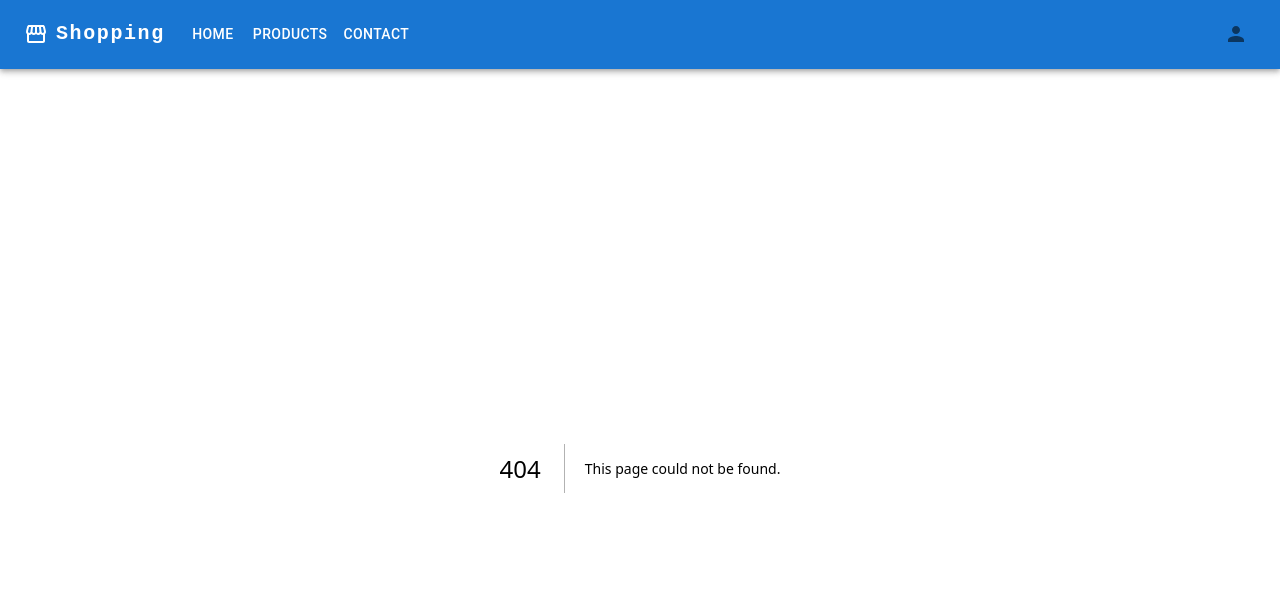
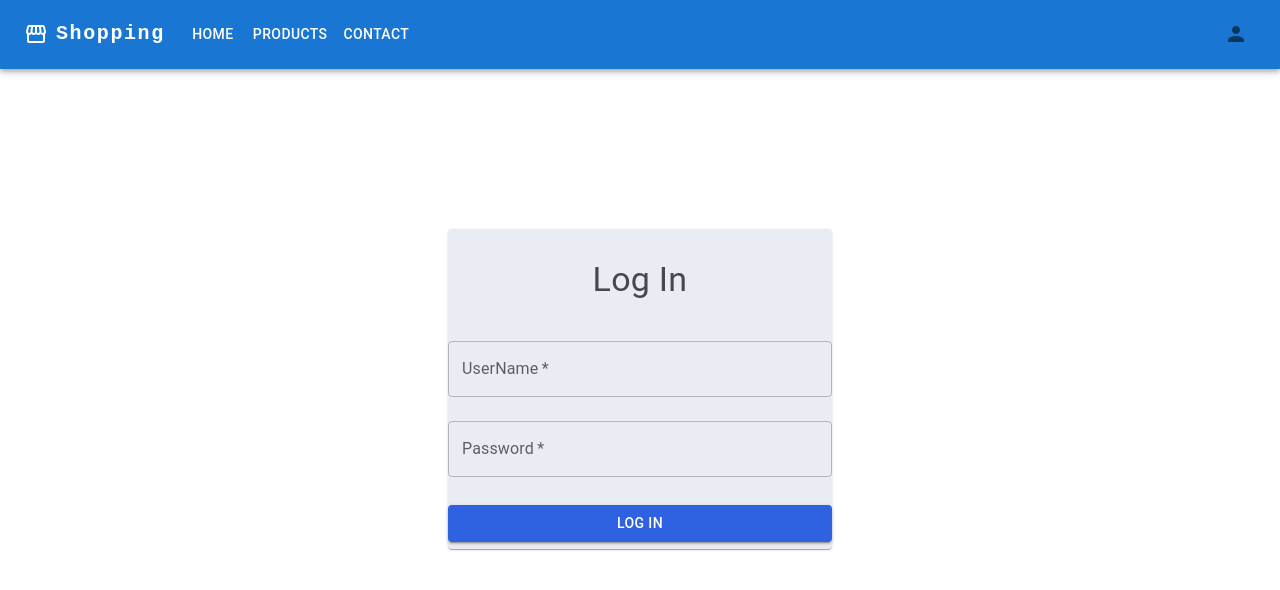
Before and after one commit to xinRan1/eCommerce_next_js, a Next.js app: page /login in a window 1280 px wide. Before the commit this address had no page. Shown: the top 590 px of the page. Built offline with nearby package versions, Linux system fonts and the light colour scheme.

Commit message:
added login

```diff
--- /dev/null
+++ b/componentsType/customInputStyle.ts
@@ -0,0 +1,26 @@
+type customInputStyle = {
+   btn: {
+      backgroundColor: string,
+      marginTop: number,
+      borderRedius: number,
+    };
+   paper: any;
+ };
+
+const customInputStyle = {
+ btn: {
+    backgroundColor: "#2f62e0",
+    marginTop: 20,
+    borderRedius: 2,
+  },
+ paper: {
+    color: "#46484d",
+    backgroundColor: "#e9ecf2",
+    margin:"auto",
+    borderRedius: 2,
+    height: "50%",
+    width: "30%",
+ }
+};
+
+export default customInputStyle;
--- a/package.json
+++ b/package.json
@@ -17,6 +17,7 @@
     "next": "13.0.0",
     "react": "18.2.0",
     "react-dom": "18.2.0",
+    "react-hook-form": "^7.38.0",
     "yup": "^0.32.11"
   },
   "devDependencies": {
--- a/pages/index.tsx
+++ b/pages/index.tsx
@@ -9,6 +9,9 @@ export default function Home() {
         <meta name="description" content="Generated by create next app" />
         <link rel="icon" href="/favicon.ico" />
       </Head>
+      <div className='home_wrapper' >
+        <h1>This is Home page</h1>
+      </div>
     </div>
   )
 }
--- /dev/null
+++ b/pages/login.tsx
@@ -0,0 +1,58 @@
+import {
+    Container,
+    Typography,
+    TextField,
+    Button,
+    Box,
+    Paper
+} from "@mui/material";
+import { styled } from '@mui/system'
+import React, { useState } from 'react';
+import { useForm } from "react-hook-form";
+import Style from '../componentsType/customInputStyle';
+
+
+const StyledPaper = styled(Paper, {})(Style.paper)
+
+const StyledButton = styled(Button, {})(Style.btn)
+
+function Login() {
+    const [name, setName] = useState<string>();
+    return (
+        <div className="login_wrapper">
+            <StyledPaper className="login_form">
+                <Typography variant="h4" sx={{ textAlign: "center", margin: [1, 0, 3] }}>
+                    Log In
+                </Typography>
+                <form>
+                    <TextField
+                        variant="outlined"
+                        margin="normal"
+                        label="UserName"
+                        fullWidth
+                        required
+                    />
+                    <TextField
+                        variant="outlined"
+                        margin="normal"
+                        label="Password"
+                        type="password"
+                        fullWidth
+                        required
+                    />
+                    <StyledButton
+                        type="submit"
+                        fullWidth
+                        variant="contained"
+                        color="primary">
+                        Log In
+                    </StyledButton>
+                </form>
+            </StyledPaper>
+        </div>
+
+    );
+
+};
+
+export default Login;
--- a/pages/navbar.tsx
+++ b/pages/navbar.tsx
@@ -93,7 +93,9 @@ export default function Navbar() {
                         >
                             {pages.map((page) => (
                                 <MenuItem key={page} onClick={handleCloseNavMenu}>
-                                    <Typography textAlign="center">{page}</Typography>
+                                    <Link href={page === 'Home' ? '/' : '#'}>
+                                        <Typography textAlign="center">{page}</Typography>
+                                    </Link>
                                 </MenuItem>
                             ))}
                         </Menu>
@@ -124,7 +126,10 @@ export default function Navbar() {
                                 onClick={handleCloseNavMenu}
                                 sx={{ my: 2, color: 'white', display: 'block' }}
                             >
-                                {page}
+                                <Link href={page === 'Home' ? '/' : '#'}>
+                                    {page}
+                                </Link>
+
                             </Button>
                         ))}
                     </Box>
@@ -159,8 +164,8 @@ export default function Navbar() {
                                 )) :
                                 settingsWithoutLogin.map((setting) => (
                                     <MenuItem key={setting} onClick={handleCloseUserMenu}>
-                                        <Link href={setting === 'Register' ? '/register' : '/'}>
-                                            <Typography textAlign="center">{setting}</Typography>
+                                        <Link href={setting === 'Register' ? '/register' : '/login'}>
+                                            <Typography className='icons_links' textAlign="center">{setting}</Typography>
                                         </Link>
                                     </MenuItem>
                                 ))
--- a/pages/register.tsx
+++ b/pages/register.tsx
@@ -100,8 +100,7 @@ export default function Register() {
                             <ErrorMessage name='password' />
                         </span>
                         <button type="submit">Register</button>
-                        <span>Already have an account? <a href='#'>Login</a></span>
-                        <span><Link href='/'>Home Page</Link></span>
+                        <span>Already have an account? <Link href='/login'>Login</Link></span>
                     </form>
                 )}
             </Formik>
--- a/styles/globals.css
+++ b/styles/globals.css
@@ -7,3 +7,36 @@ body {
 * {
   box-sizing: border-box;
 }
+
+.home_wrapper {
+  height: 80vh;
+
+  display: flex;
+  justify-content: center;
+  align-items: center;
+}
+
+a {
+  text-decoration: none;
+  color: white;
+}
+
+.icons_links {
+  color: black;
+}
+
+.login_wrapper {
+  height: 80vh;
+  display: flex;
+  justify-content: center;
+  align-items: center;
+}
+
+.login_form {
+  display: flex;
+  width: 600px;
+  height: 400px;
+  flex-direction: column;
+  justify-content: center;
+  align-items: center;
+}
--- a/styles/register.module.css
+++ b/styles/register.module.css
@@ -58,3 +58,7 @@
     font-size: medium;
     color: red;
 }
+
+.register__form a {
+    color: blue;
+}
```
Also changed, not shown: 1 other file (tests, documents, lock files or other folders).
